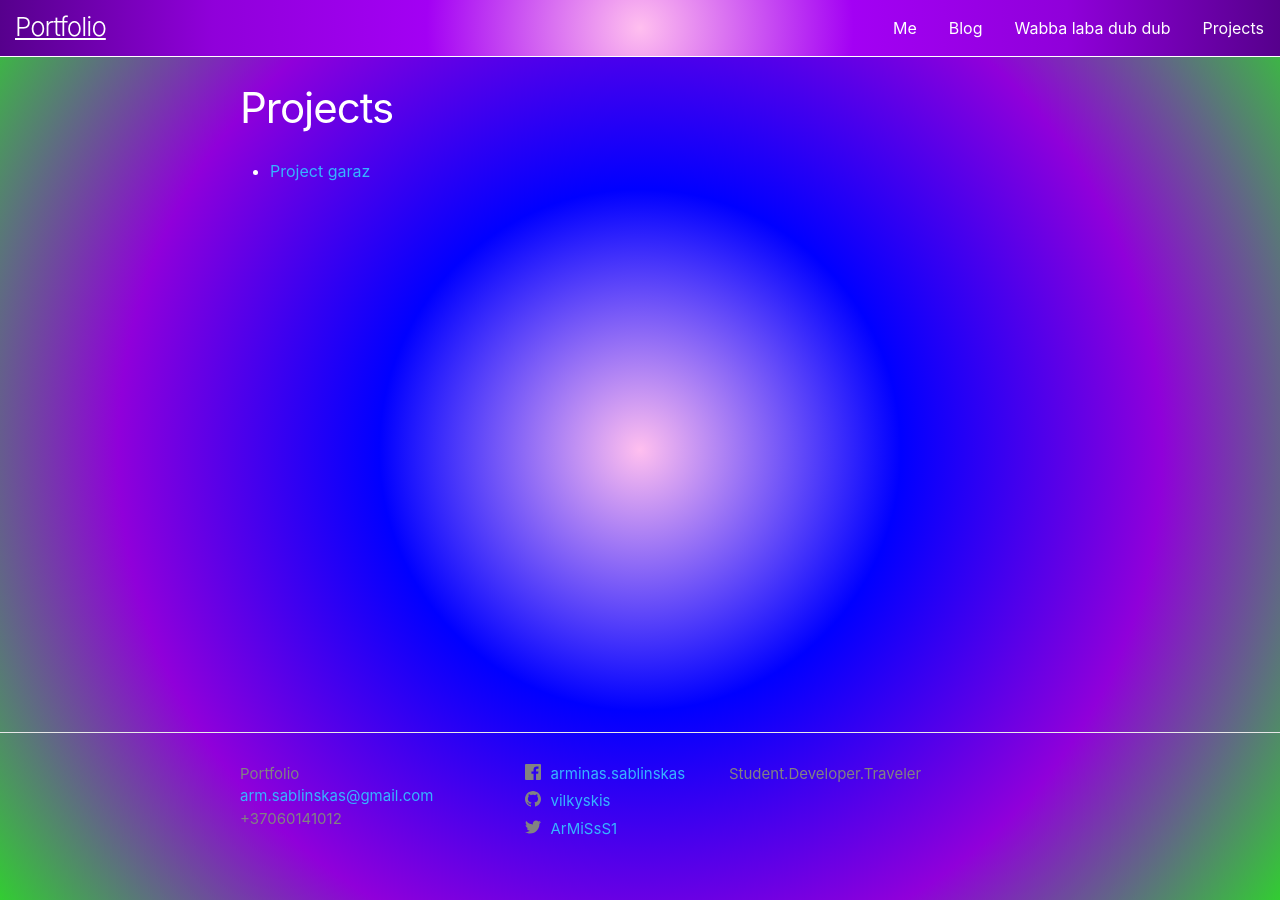
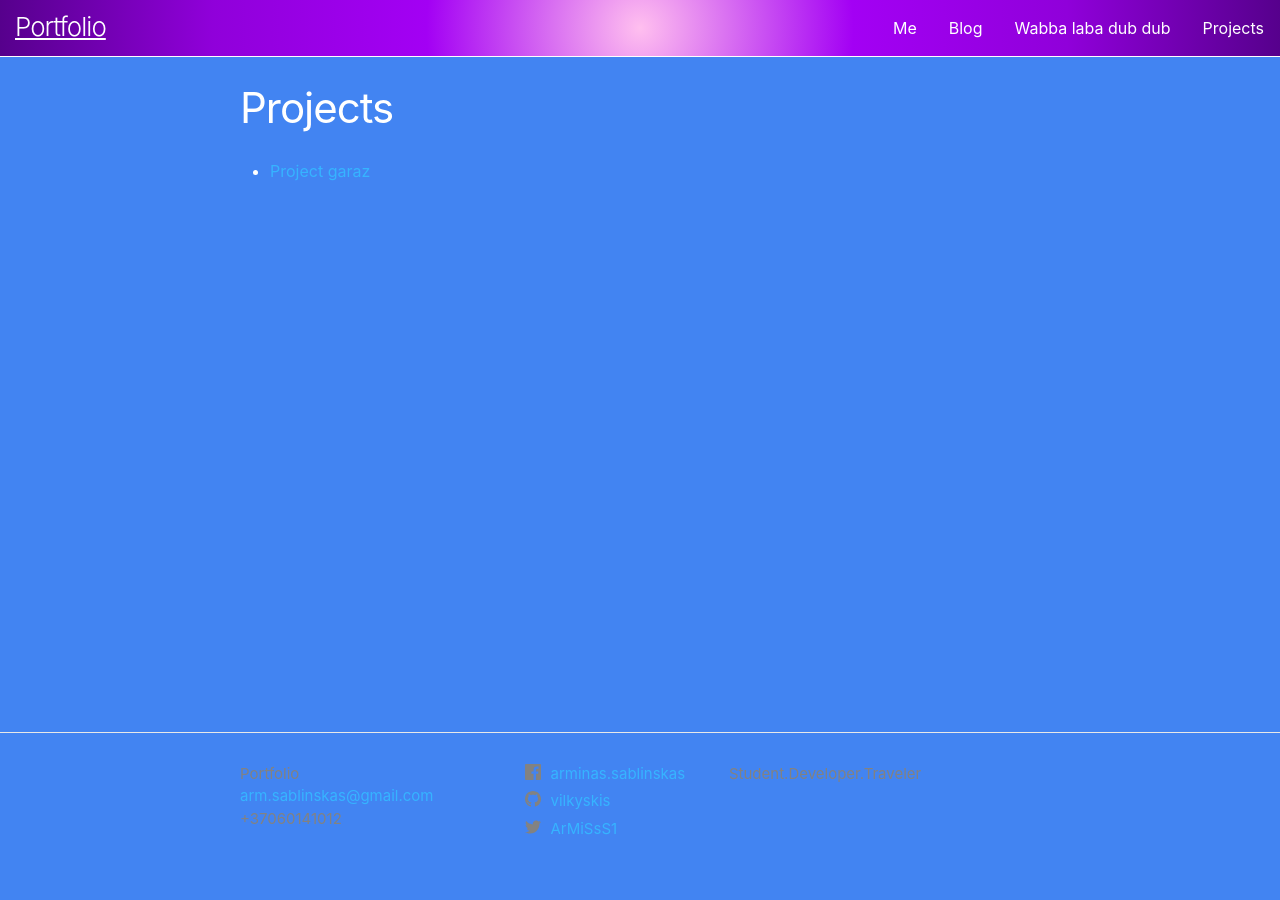
Before and after one commit to vilkyskis/vilkyskis.github.io, a Jekyll site: the page built from projects.md, in a window 1280 px wide. Built offline with Jekyll 4.4.1, drawn with Linux system fonts in a browser that asks for light colours.

Commit message:
Update _syntax-highlighting.scss

```diff
--- a/_sass/minima/_syntax-highlighting.scss
+++ b/_sass/minima/_syntax-highlighting.scss
@@ -70,20 +70,20 @@
   .il    { color: #099 } // Literal.Number.Integer.Long
 }
 body {
-  background: radial-gradient(circle, #ffbfef, darkslateblue, #9000da, pink);;
+  background-color: #222;
   animation-name: color;
-  animation-duration: 2s;
+  animation-duration: 9s;
   animation-iteration-count: infinite;
 }
 
 @keyframes color {
   0% {
-    background: radial-gradient(circle, #ffbfef, #a300f4, #9000da, #56008c);
+    background-color: #222;
   }
   50% {
-    background: radial-gradient(circle, #ffbfef, blue, #9000da, limegreen);
+    background-color: #4285f4;
   }
   100% {
-    background: radial-gradient(circle, #ffbfef, red, #9000da, black);
+    background-color: #222;
   }
 }
```
